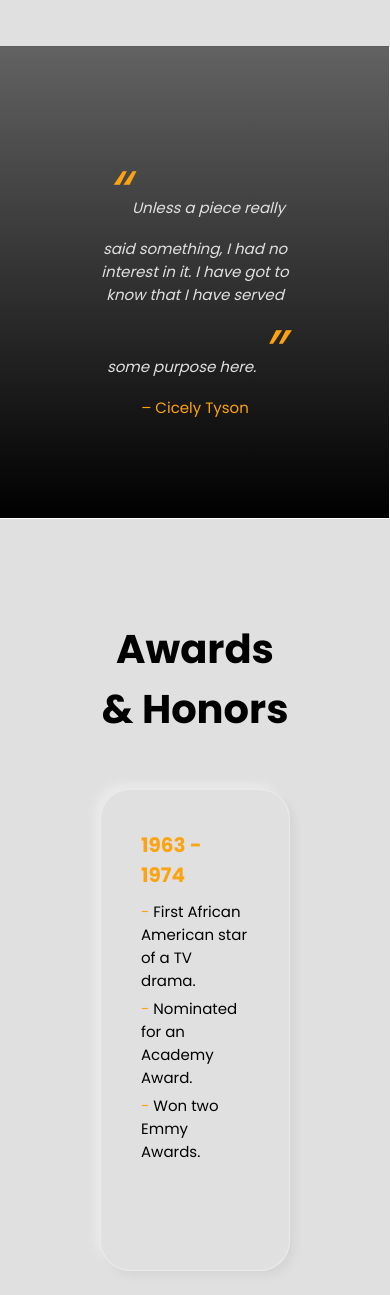
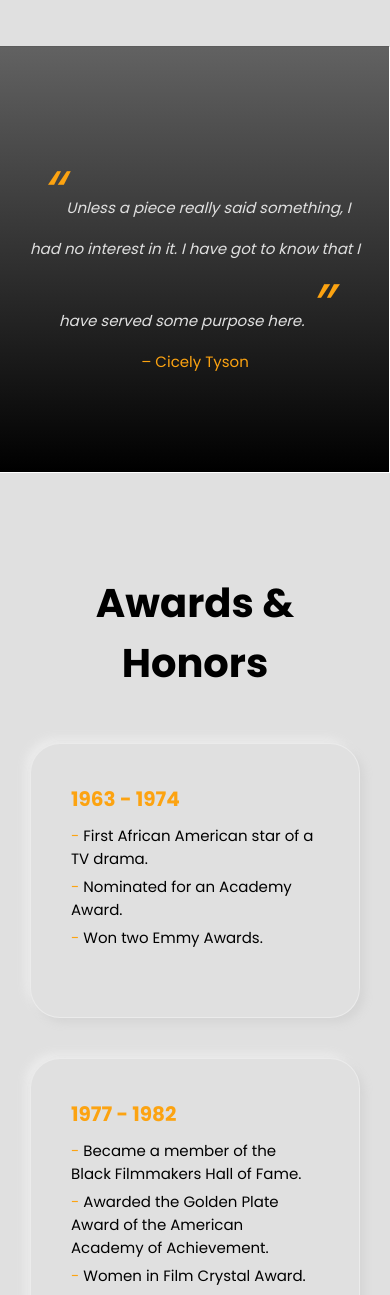
Before and after one commit to airykka/Cicely-Tyson-Tribute-Page, a plain HTML site: page index.html in a window 390 px wide. Shown: the part 1274-2569 px from the top of the page. Drawn offline with Linux system fonts and the light colour scheme.

Commit message:
Fixed padding on mobile

```diff
--- a/css/styles.scss
+++ b/css/styles.scss
@@ -131,6 +131,10 @@ main {
     display: flex;
     flex-direction: column;
 
+    @media screen and (max-width: 950px) {
+      padding: 10rem 3rem 10rem 3rem;
+    }
+
     &::before {
       content: "";
       position: absolute;
@@ -178,6 +182,10 @@ main {
   .honors {
     padding: 10rem;
     background-color: var(--secondary-color);
+
+    @media screen and (max-width: 950px) {
+      padding: 10rem 3rem 10rem 3rem;
+    }
 
     h2 {
       font-size: var(--subtitle);
@@ -241,6 +249,10 @@ main {
     color: var(--secondary-color);
     text-align: center;
 
+    @media screen and (max-width: 950px) {
+      padding: 10rem 3rem 10rem 3rem;
+    }
+
     .larry {
       font-size: var(--text);
       font-style: italic;
```
Also changed, not shown: css/styles.css.
